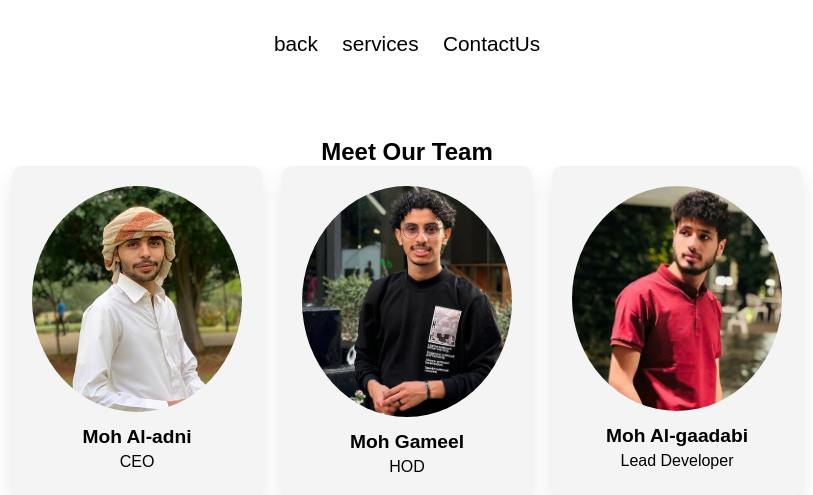
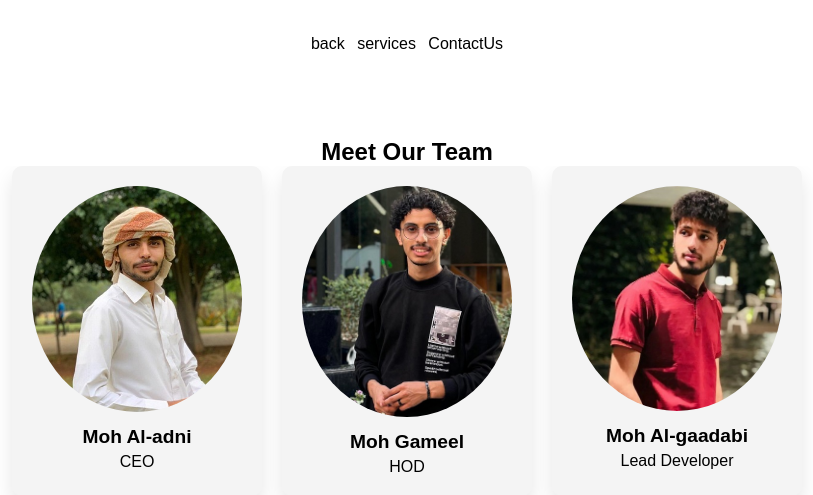
Before and after one commit to mohammed-aladni/login-repo, a PHP site: page /about.html in a window 1280 px wide. Shown: the top 495 px of the page, without its empty margins (233-1046 px from the left). Run offline with PHP 8.4, Linux system fonts and the light colour scheme.

Commit message:
update .nav-container .links a

```diff
--- a/css/style1.css
+++ b/css/style1.css
@@ -36,11 +36,11 @@ nav{
 }
 
 .nav-container .links a{
-    font-size: 1.3rem;
+    font-size: 1.0rem;
     color: black;
     text-decoration: none;
-    margin: 0 10px;
-    transition: 0.3s linear;
+    margin: 0 4px;
+    transition: 0.6s linear;
 }
 
 .nav-container .links a:hover{
```
